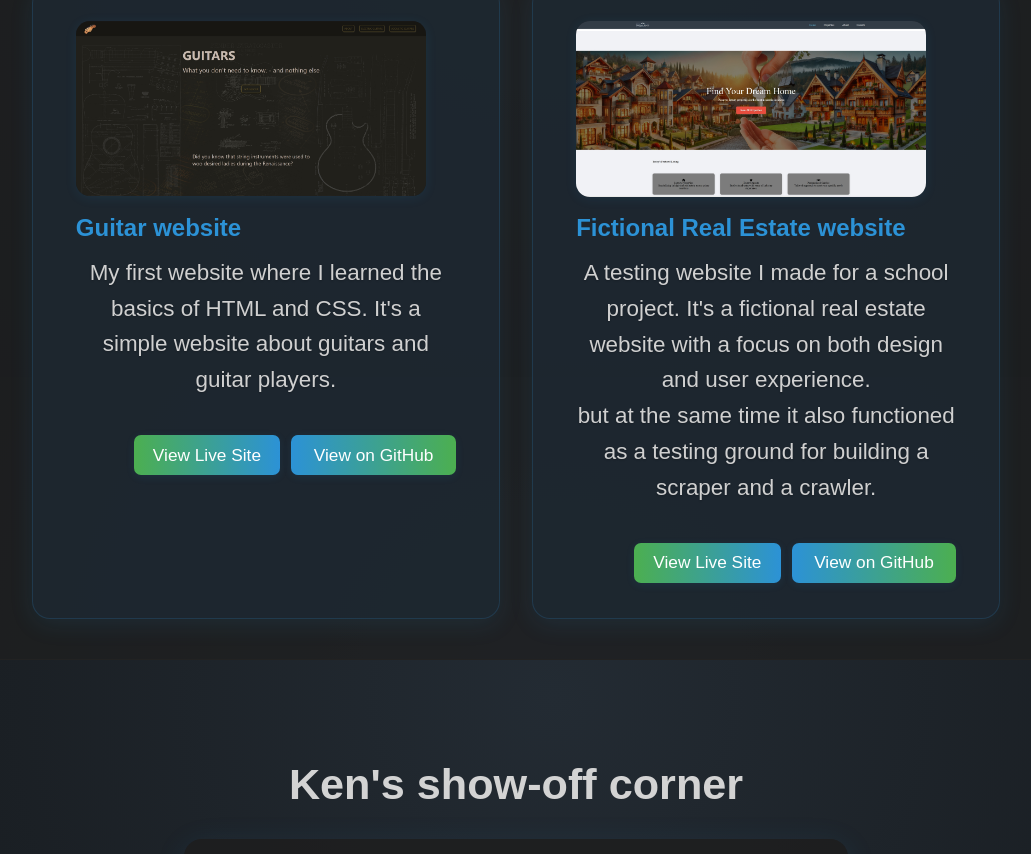
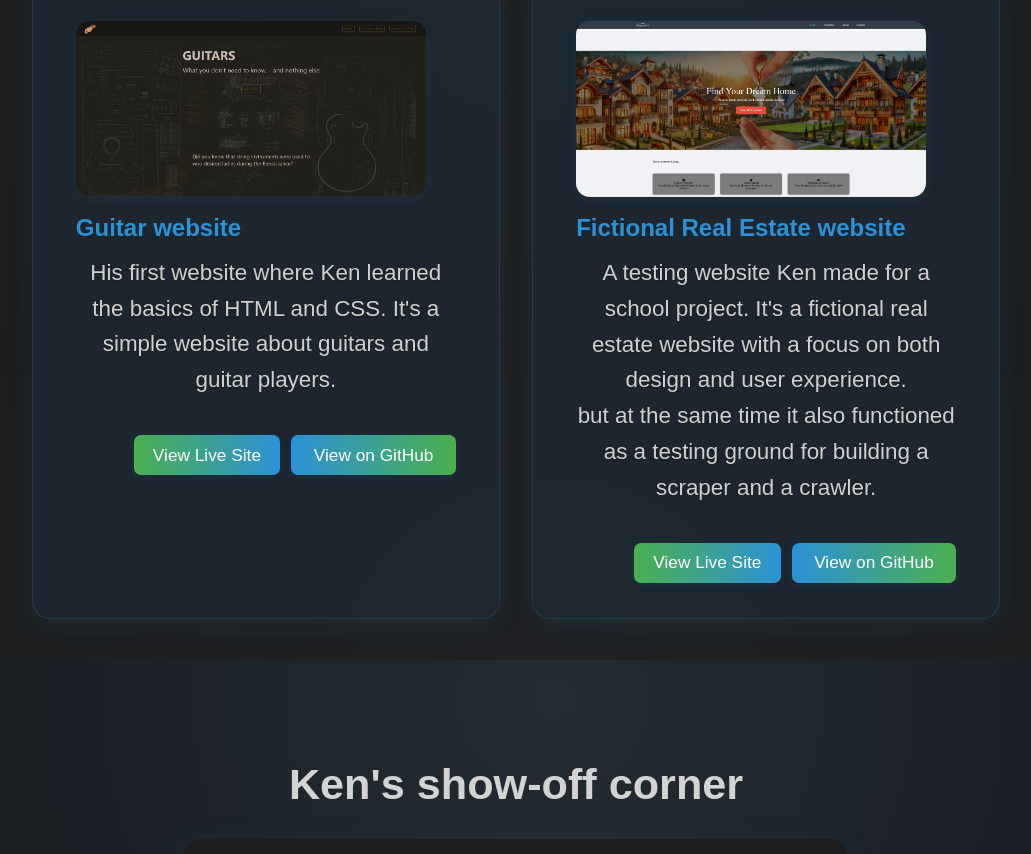
Before and after one commit to Kenhugo-DT/portefoliooppgave, a plain HTML site: page index.html in a window 1280 px wide. Shown: the part 1223-2077 px from the top of the page, without its empty margins (214-1245 px from the left). Drawn offline with Linux system fonts and the light colour scheme.

Commit message:
Update project descriptions in index.html to personalize content by replacing generic references with specific names.

```diff
--- a/index.html
+++ b/index.html
@@ -43,7 +43,7 @@
             <img class="repo-preview" src="images/guitar-website-done.jpg" alt="guitar-website-done preview" />
           </a>
           <h3><a href="https://github.com/Kenhugo-DT/guitar-website-done" target="_blank">Guitar website</a></h3>
-          <p>My first website where I learned the basics of HTML and CSS. It's a simple website about guitars and guitar players.</p>
+          <p>His first website where Ken learned the basics of HTML and CSS. It's a simple website about guitars and guitar players.</p>
           <div class="repo-buttons">
             <a class="repo-live" href="https://kenhugo-dt.github.io/guitar-website-done/" target="_blank">View Live Site</a>
             <a class="repo-link" href="https://github.com/Kenhugo-DT/guitar-website-done" target="_blank">View on GitHub</a>
@@ -54,7 +54,7 @@
             <img class="repo-preview" src="images/testsite.jpg" alt="testsite preview" />
           </a>
           <h3><a href="https://github.com/Kenhugo-DT/testsite" target="_blank">Fictional Real Estate website</a></h3>
-          <p>A testing website I made for a school project. It's a fictional real estate website with a focus on both design and user experience. <br>
+          <p>A testing website Ken made for a school project. It's a fictional real estate website with a focus on both design and user experience. <br>
           but at the same time it also functioned as a testing ground for building a scraper and a crawler.</p>
           <div class="repo-buttons">
             <a class="repo-live" href="https://kenhugo-dt.github.io/testsite/" target="_blank">View Live Site</a>
```
